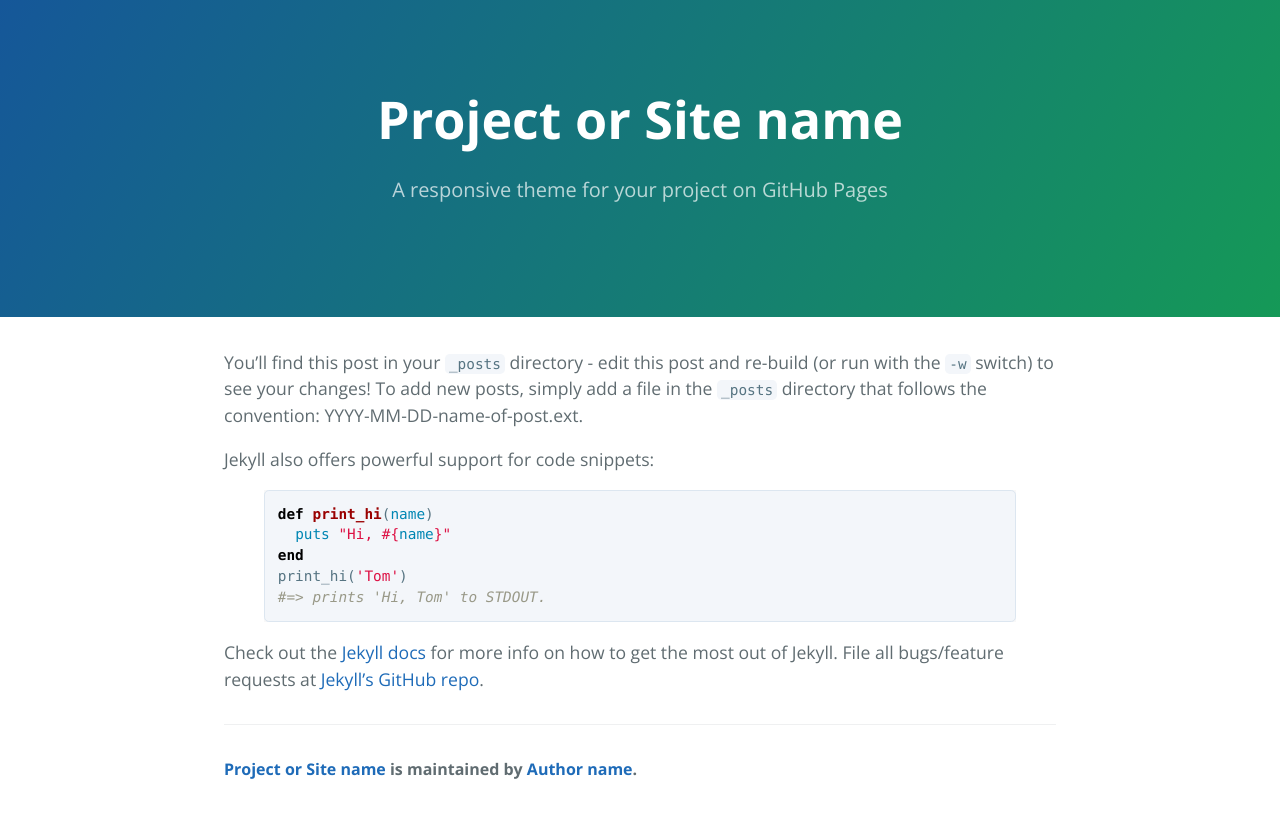
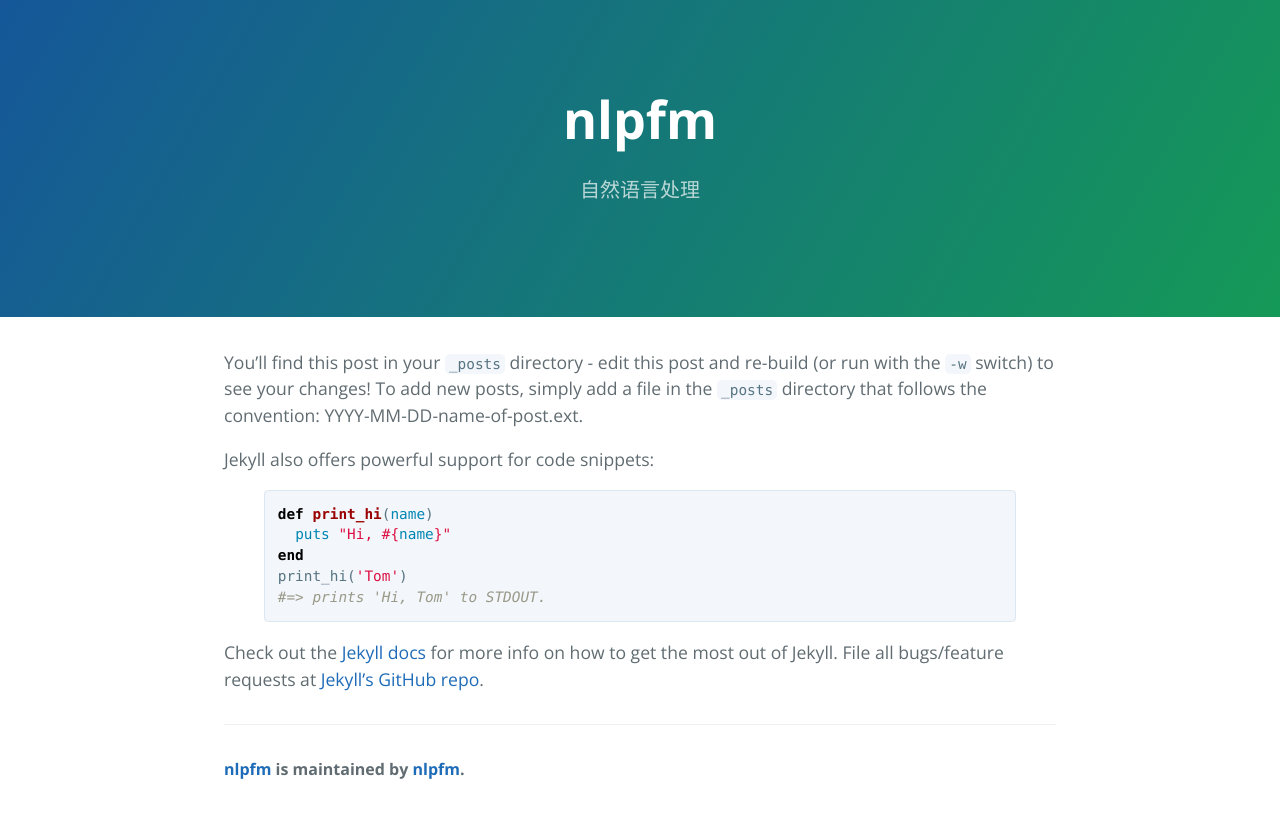
Before and after one commit to nlpfm/nlpfm.github.io, a Jekyll site: the page built from _posts/2016-02-12-sample-content.markdown, in a window 1280 px wide. Shown: the top 818 px of the page. Built offline with Jekyll 4.4.1, drawn with Linux system fonts in a browser that asks for light colours.

Commit message:
Update _config.yml

```diff
--- a/_config.yml
+++ b/_config.yml
@@ -1,14 +1,14 @@
 # Setup
-title:        Project or Site name
-tagline:      A responsive theme for your project on GitHub Pages
+title:        nlpfm
+tagline:      自然语言处理
 baseurl:      ""
 paginate:     1
 locale:       "en"
 
 # About/contact
 author:
-  name:       Author name
-  url:        http://yourhomepage.com
+  name:       nlpfm
+  url:        https://nlpfm.github.io
 
 # Gems
 gems:
```
